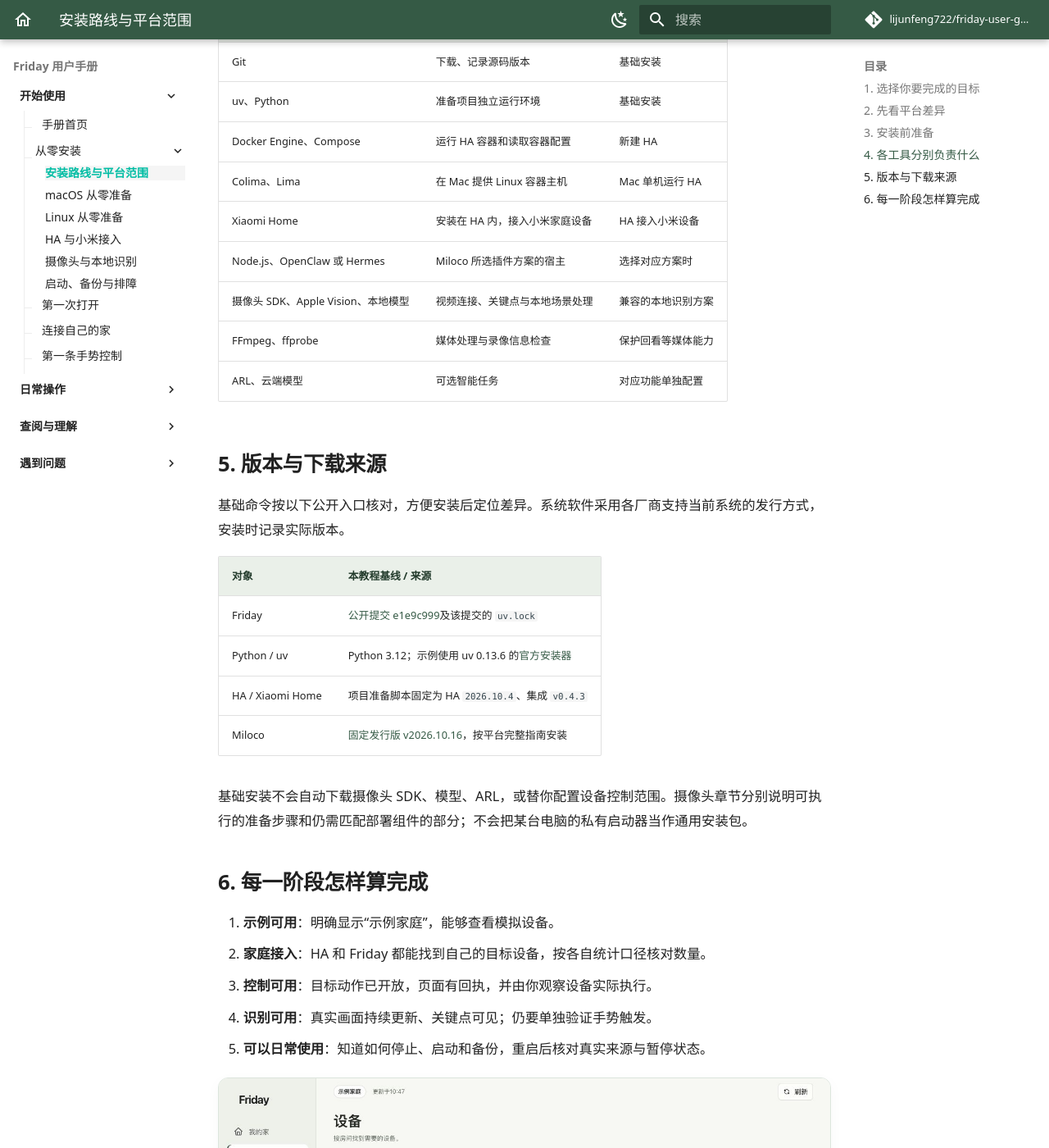
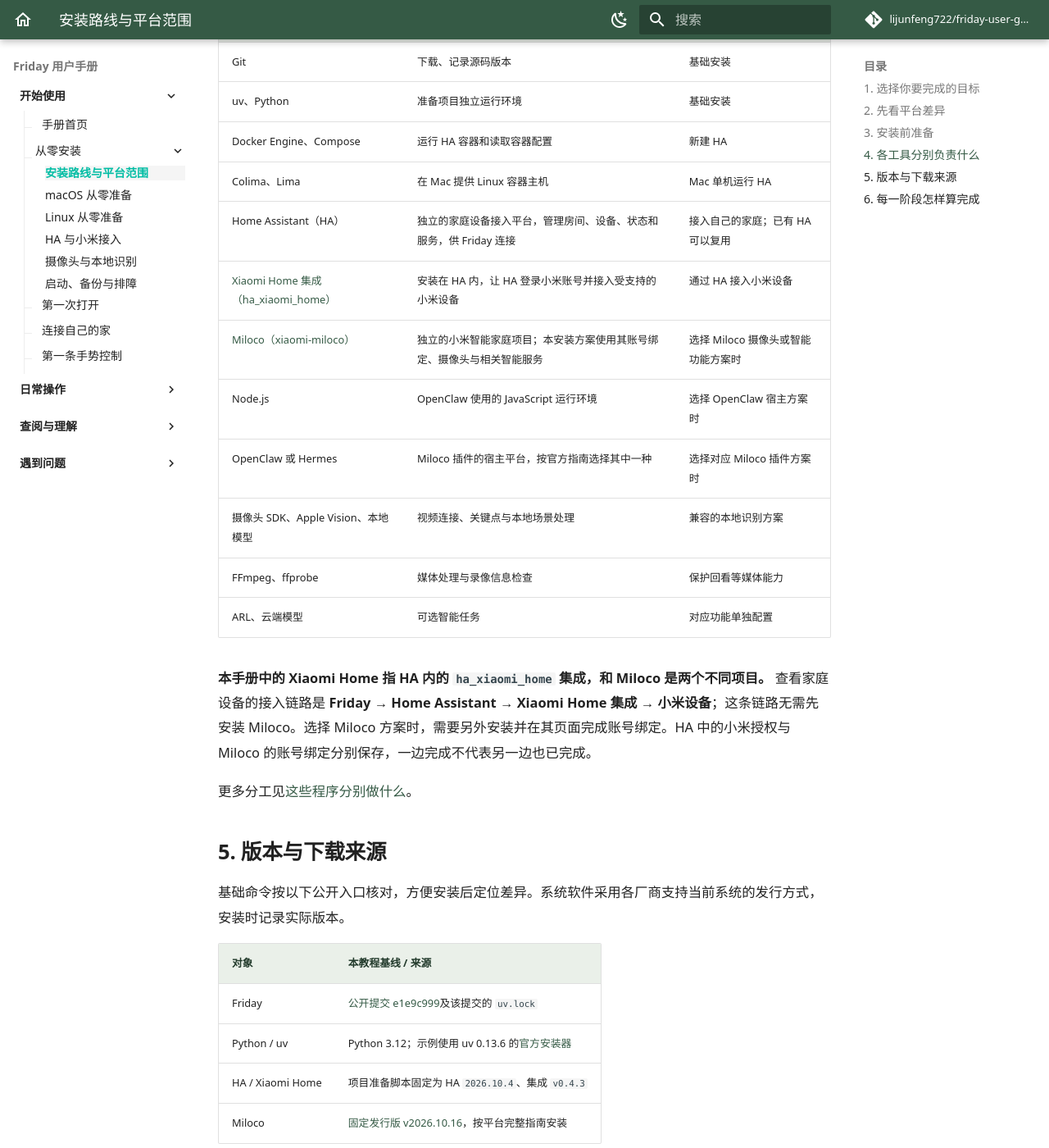
Before and after one commit to lijunfeng722/friday-user-guide, an MkDocs documentation site: the page built from docs/getting-started/installation.md, in a window 1280 px wide and 1400 px high, scrolled down 1978 px. Shown: the whole window at 82% size. Built offline with MkDocs 1.6.1 and Material for MkDocs 9.7.7, drawn with Linux system fonts in a browser that asks for light colours; comment, search, counter and statistics services are not loaded.

Commit message:
Clarify Home Assistant, Xiaomi Home and Miloco roles

```diff
--- a/docs/getting-started/installation.md
+++ b/docs/getting-started/installation.md
@@ -59,11 +59,18 @@ flowchart TB
 | uv、Python | 准备项目独立运行环境 | 基础安装 |
 | Docker Engine、Compose | 运行 HA 容器和读取容器配置 | 新建 HA |
 | Colima、Lima | 在 Mac 提供 Linux 容器主机 | Mac 单机运行 HA |
-| Xiaomi Home | 安装在 HA 内，接入小米家庭设备 | HA 接入小米设备 |
-| Node.js、OpenClaw 或 Hermes | Miloco 所选插件方案的宿主 | 选择对应方案时 |
+| Home Assistant（HA） | 独立的家庭设备接入平台，管理房间、设备、状态和服务，供 Friday 连接 | 接入自己的家庭；已有 HA 可以复用 |
+| [Xiaomi Home 集成（ha_xiaomi_home）](https://github.com/XiaoMi/ha_xiaomi_home) | 安装在 HA 内，让 HA 登录小米账号并接入受支持的小米设备 | 通过 HA 接入小米设备 |
+| [Miloco（xiaomi-miloco）](https://github.com/XiaoMi/xiaomi-miloco) | 独立的小米智能家庭项目；本安装方案使用其账号绑定、摄像头与相关智能服务 | 选择 Miloco 摄像头或智能功能方案时 |
+| Node.js | OpenClaw 使用的 JavaScript 运行环境 | 选择 OpenClaw 宿主方案时 |
+| OpenClaw 或 Hermes | Miloco 插件的宿主平台，按官方指南选择其中一种 | 选择对应 Miloco 插件方案时 |
 | 摄像头 SDK、Apple Vision、本地模型 | 视频连接、关键点与本地场景处理 | 兼容的本地识别方案 |
 | FFmpeg、ffprobe | 媒体处理与录像信息检查 | 保护回看等媒体能力 |
 | ARL、云端模型 | 可选智能任务 | 对应功能单独配置 |
+
+**本手册中的 Xiaomi Home 指 HA 内的 `ha_xiaomi_home` 集成，和 Miloco 是两个不同项目。** 查看家庭设备的接入链路是 **Friday → Home Assistant → Xiaomi Home 集成 → 小米设备**；这条链路无需先安装 Miloco。选择 Miloco 方案时，需要另外安装并在其页面完成账号绑定。HA 中的小米授权与 Miloco 的账号绑定分别保存，一边完成不代表另一边也已完成。
+
+更多分工见[这些程序分别做什么](../explanation/components.md)。
 
 ## 5. 版本与下载来源
 
```
Also changed, not shown: USER_MANUAL.md (+9 -2 lines).
